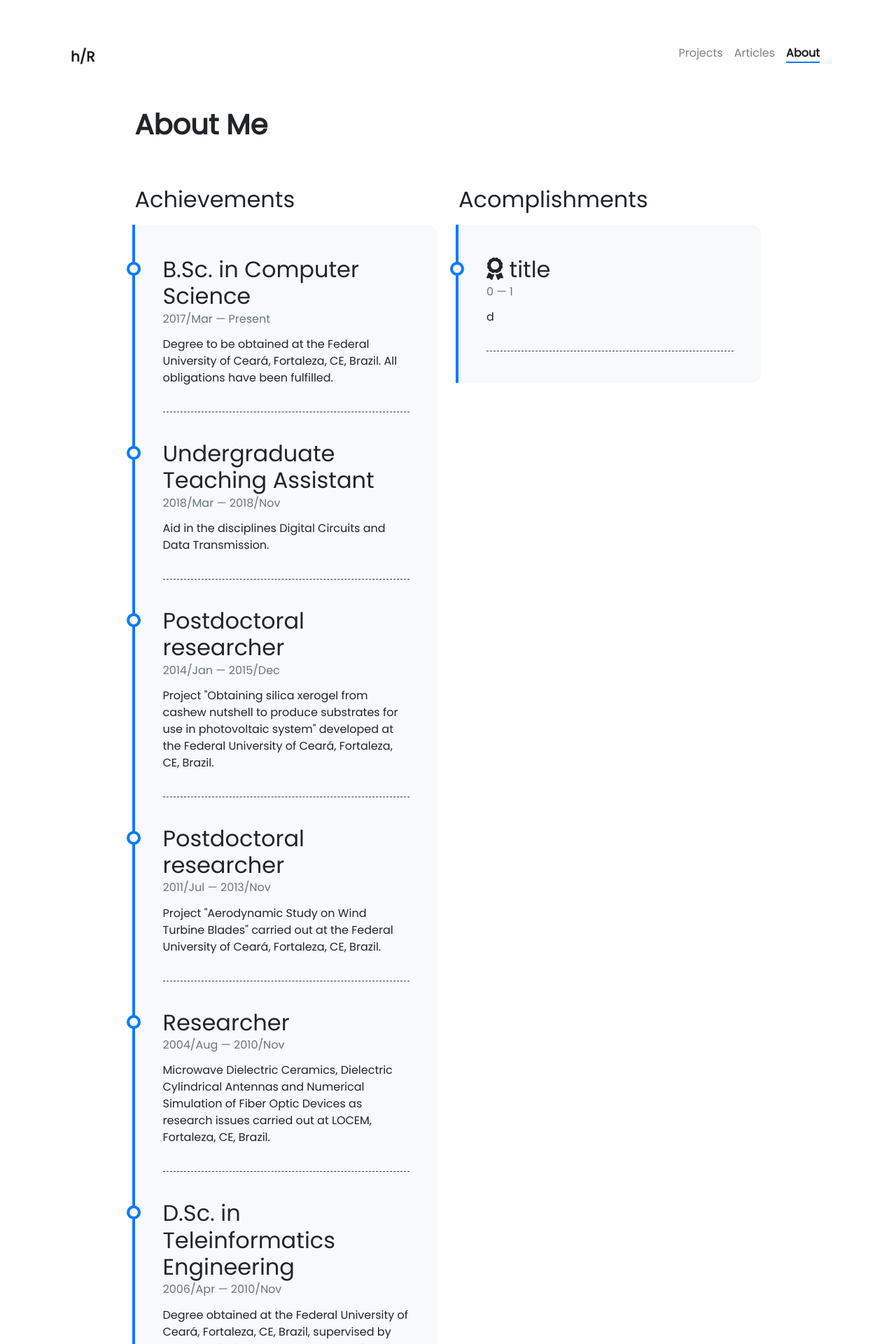
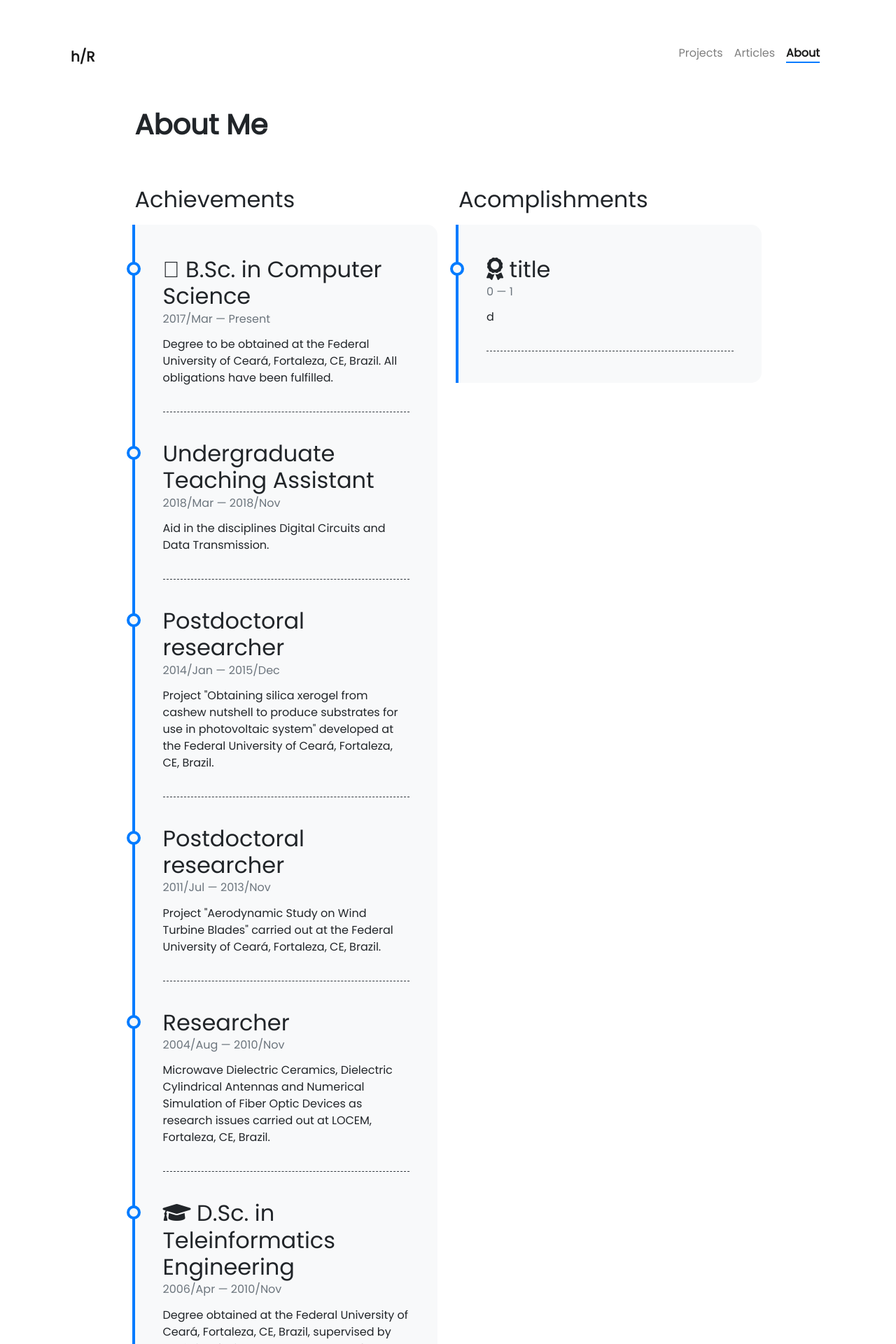
Before and after one commit to helioRocha/heliorocha.github.io, a Jekyll site: the page built from pages/about.md, in a window 1280 px wide. Shown: the top 1920 px of the page at 70% size. Built offline with Jekyll 4.4.1, drawn with Linux system fonts in a browser that asks for light colours; nearby versions of some CDN libraries.

Commit message:
Update timeline.yml

```diff
--- a/_data/timeline.yml
+++ b/_data/timeline.yml
@@ -1,4 +1,4 @@
-- title: B.Sc. in Computer Science
+- title: <i class="fal fa-graduation-cap"></i> B.Sc. in Computer Science
   from: 2017/Mar
   to: Present
   description: Degree to be obtained at the Federal University of Ceará, Fortaleza, CE, Brazil.
@@ -29,20 +29,20 @@
                Simulation of Fiber Optic Devices as research issues carried out at
                LOCEM, Fortaleza, CE, Brazil.
 
-- title: D.Sc. in Teleinformatics Engineering
+- title: <i class="fas fa-graduation-cap"></i> D.Sc. in Teleinformatics Engineering
   from: 2006/Apr
   to: 2010/Nov
   description: Degree obtained at the Federal University of Ceará, Fortaleza, CE, Brazil,
                supervised by Antônio Sérgio Bezerra Sombra, Prof.Dr.
 
-- title: M.Sc. in Materials Science and Engineering
+- title: <i class="fas fa-graduation-cap"></i> M.Sc. in Materials Science and Engineering
   from: 2004/Mar
   to: 2006/Jan
   description: Degree obtained at the Federal University of Ceará, Fortaleza, CE, Brazil,
                supervised by Antônio Sérgio Bezerra Sombra, Prof.Dr.
 
 
-- title: B.Sc. in Chemical Engineering
+- title: <i class="fas fa-graduation-cap"></i> B.Sc. in Chemical Engineering
   from: 1996/Fev
   to: 2003/Dec
   description: Degree obtained at the Federal University of Ceará, Fortaleza, CE, Brazil.
```
